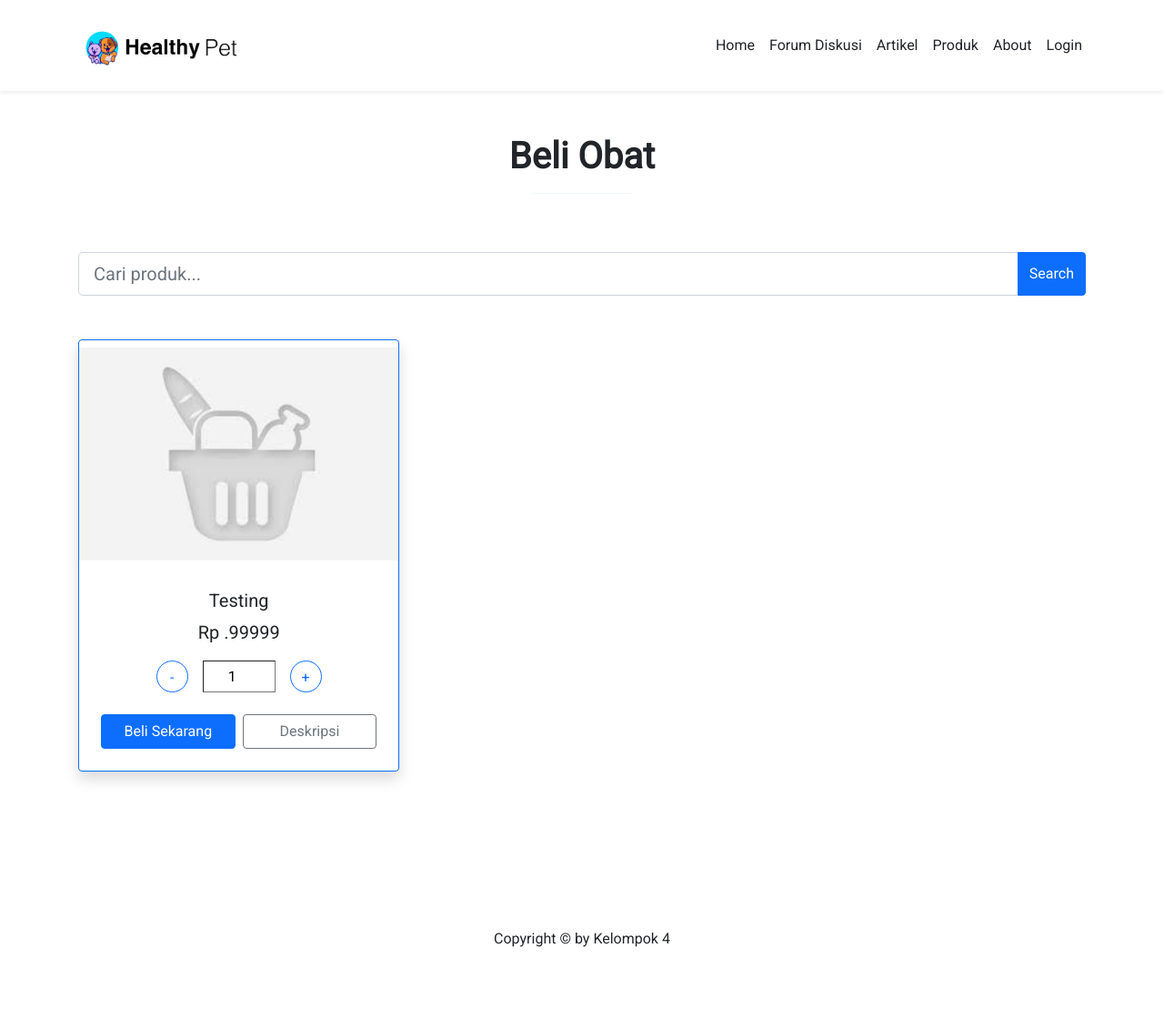
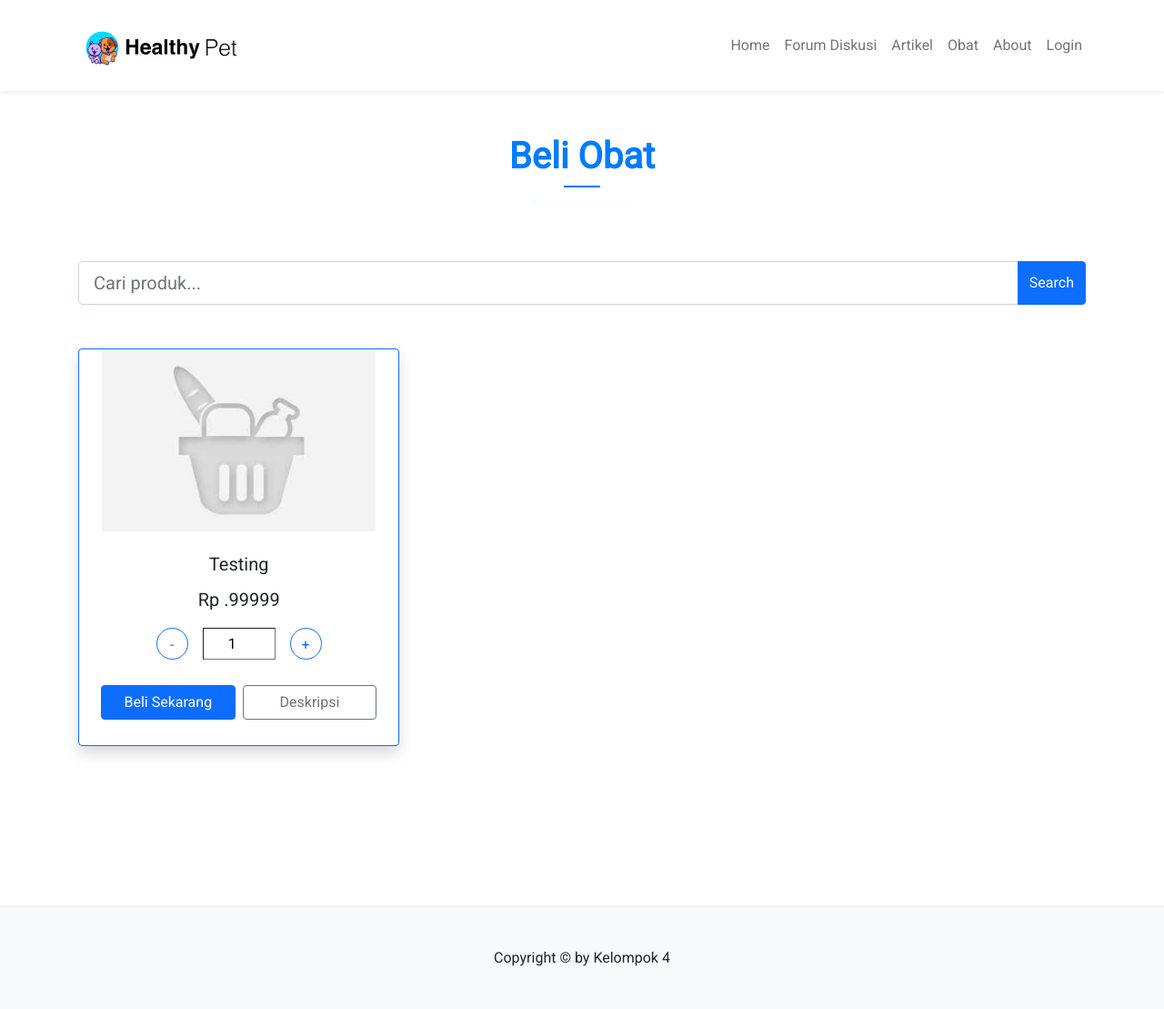
Before and after one commit to maulanaatthur/healthypet, a Flask app: page /produk in a window 1280 px wide. Shown: the whole page at 91% size. Before the commit the page ends 1041 px from the top, so only its background shows below. Run offline with Flask 3, Linux system fonts and the light colour scheme.

Commit message:
pesan_obat

```diff
--- a/templates/pesan_obat.html
+++ b/templates/pesan_obat.html
@@ -21,23 +21,8 @@
     <link rel="preconnect" href="https://fonts.googleapis.com">
     <link rel="preconnect" href="https://fonts.gstatic.com" crossorigin>
     <link href="https://fonts.googleapis.com/css2?family=Raleway:wght@200&family=Roboto&display=swap" rel="stylesheet">
-
-    <title>Our Product</title>
-    <style>
-        * {
-            font-family: 'Roboto', sans-serif;
-        }
-
-        #homepic.hero-home {
-            background-image: url(/static/sq-lim-k4vhuUHv08o-unsplash.jpg);
-            background-size: cover;
-            background-position: center;
-        }
-
-        #homepic.hero-home img {
-            display: none;
-        }
-    </style>
+    <link rel="stylesheet" href="{{url_for("static", filename='index.css')}}">
+    <title>Hello All</title>
 </head>
 
 <body>
@@ -55,22 +40,22 @@
                 <div class="ms-auto ">
                     <div class="navbar-nav">
                         <li class="nav-item">
-                            <a class="nav-link text-dark" href="/">Home</a>
+                            <a class="nav-link" href="/">Home</a>
                         </li>
                         <li class="nav-item">
-                            <a class="nav-link text-dark" href="/forum">Forum Diskusi</a>
+                            <a class="nav-link" href="/produk">Forum Diskusi</a>
                         </li>
                         <li class="nav-item">
-                            <a class="nav-link text-dark" href="/artikel">Artikel</a>
+                            <a class="nav-link" href="/forum">Artikel</a>
                         </li>
                         <li class="nav-item">
-                            <a class="nav-link text-dark" href="/produk">Produk</a>
+                            <a class="nav-link" href="/produk">Obat</a>
                         </li>
                         <li class="nav-item">
-                            <a class="nav-link text-dark" href="/hubungi_kami">About</a>
+                            <a class="nav-link" href="/hubungi_kami">About</a>
                         </li>
                         <li class="nav-item">
-                            <a class="nav-link text-dark" href="/login">Login</a>
+                            <a class="nav-link" href="/login">Login</a>
                         </li>
                     </div>
                 </div>
```
